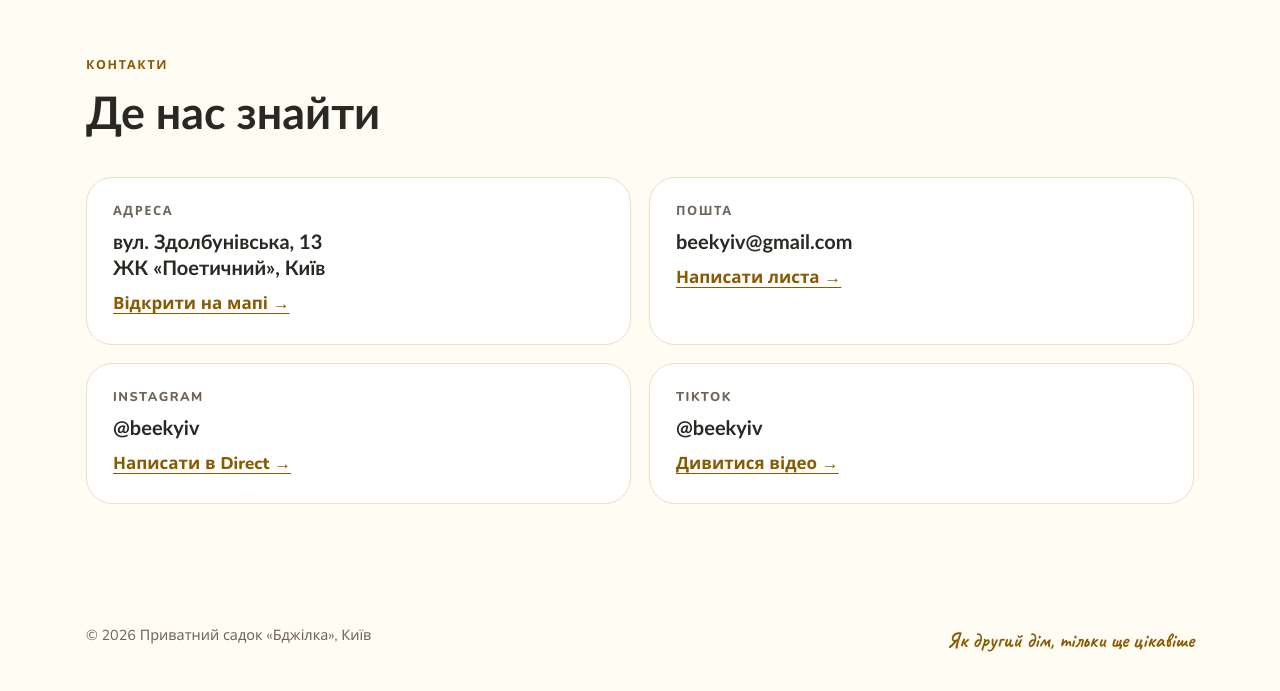
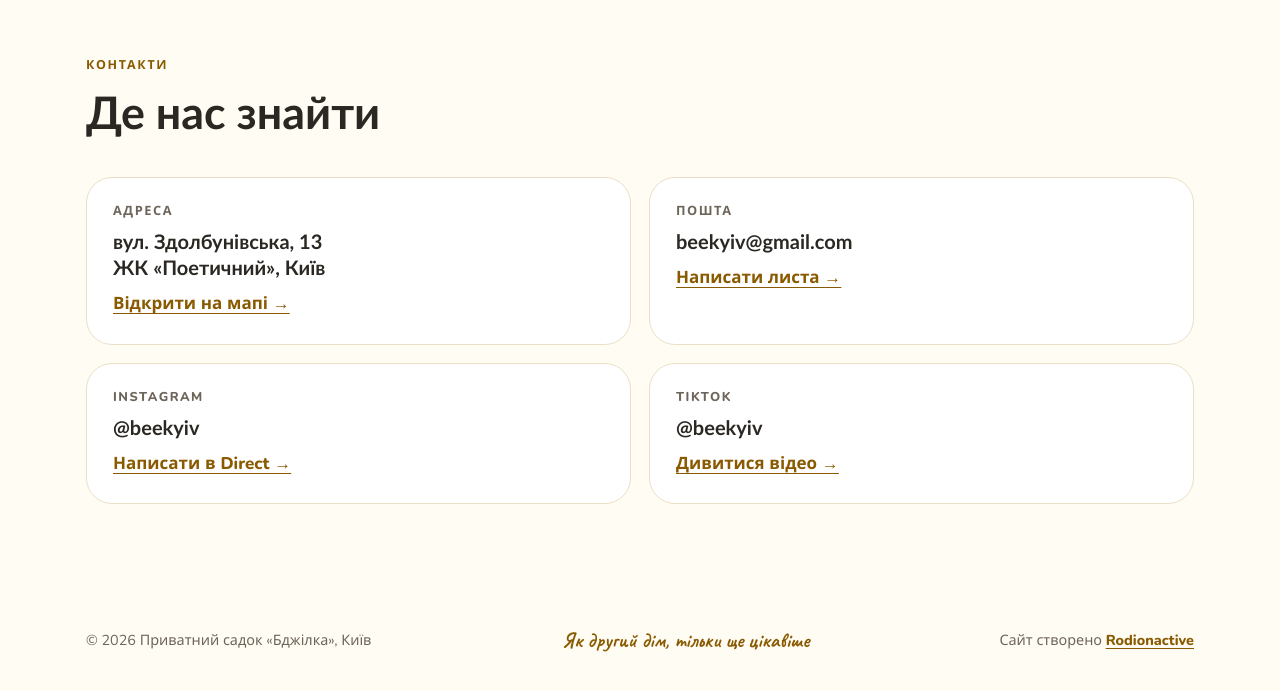
Before and after one commit to rodionshkurko1994-dev/beekyiv, a plain HTML site: page index.html in a window 1280 px wide. Shown: the part 5546-6237 px from the top of the page. Drawn offline with nearby package versions, Linux system fonts and the light colour scheme; no server answers; a web font is replaced by a local one.

Commit message:
Посилання на Rodionactive у футері
Co-Authored-By: Claude Opus 5.5 <noreply@anthropic.com>
Claude-Session: https://claude.ai/code/session_01MUEJ1dE3SF3AG1PtH9oYma

```diff
--- a/index.html
+++ b/index.html
@@ -354,6 +354,9 @@ fieldset.field{border:0;padding:0;margin:0}
 .ct a.link{font-weight:800;color:var(--honey-ink);text-underline-offset:4px}
 footer{padding-block:40px 110px;color:var(--muted);font-size:.9rem}
 footer .wrap{display:flex;flex-wrap:wrap;justify-content:space-between;gap:12px}
+footer .wrap{align-items:center}
+footer .credit a{font-weight:800;color:var(--honey-ink);text-underline-offset:3px}
+footer .credit a:hover{color:var(--fg)}
 
 /* Reveal: видимий стан за замовчуванням, анімація лише як прикраса */
 .rv.in{animation:rise .8s cubic-bezier(.2,.7,.2,1) both}
@@ -738,6 +741,7 @@ footer .wrap{display:flex;flex-wrap:wrap;justify-content:space-between;gap:12px}
   <div class="wrap">
     <span>© 2026 Приватний садок «Бджілка», Київ</span>
     <span class="hand" style="font-size:1.3rem;color:var(--honey-ink)">Як другий дім, тільки ще цікавіше</span>
+    <span class="credit">Сайт створено <a href="https://rodionactive.com" target="_blank" rel="noopener">Rodionactive</a></span>
   </div>
 </footer>
 
```
